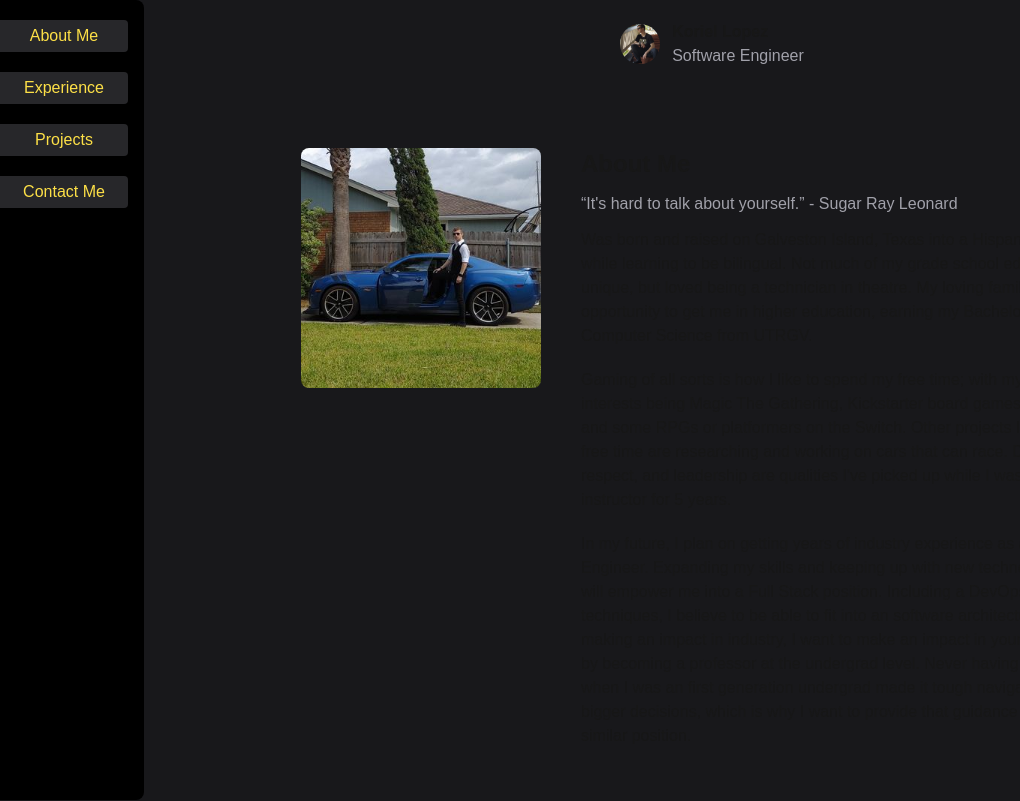
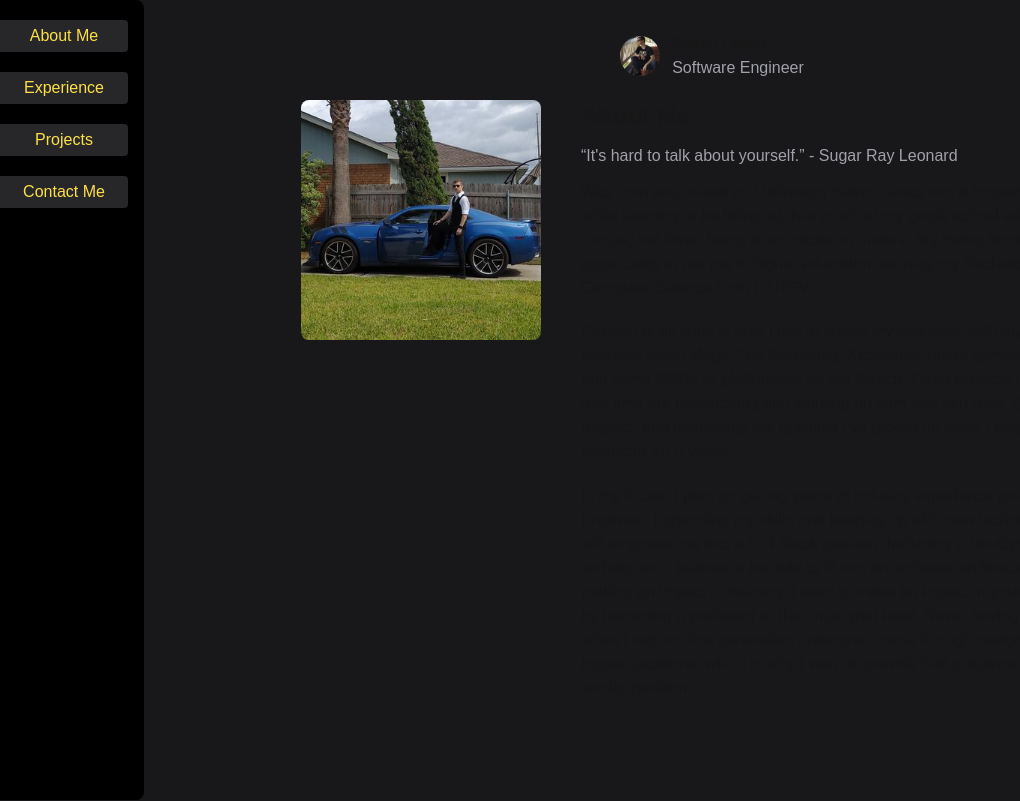
Before and after one commit to lopezkor000/portfolio, a Next.js app: page / in a window 1280 px wide. Shown: the top 801 px of the page, without its empty margins (0-1020 px from the left). Built offline with nearby package versions, Linux system fonts and the light colour scheme.

Commit message:
fixed name to page

```diff
--- a/app/page.tsx
+++ b/app/page.tsx
@@ -4,7 +4,7 @@ import InfoCard from "@/components/InfoCard";
 export default function Home() {
   return (
     <main className="flex flex-col space-y-20 items-center">
-      <div className="flex space-x-3 items-center">
+      <div className="fixed flex space-x-3 items-center bg-zinc-900 p-3 rounded-lg">
         <img src="stairway.jpg" className="w-10 h-10 rounded-full" />
         <div>
           <p className="font-bold">Koriel Lopez</p>
```
